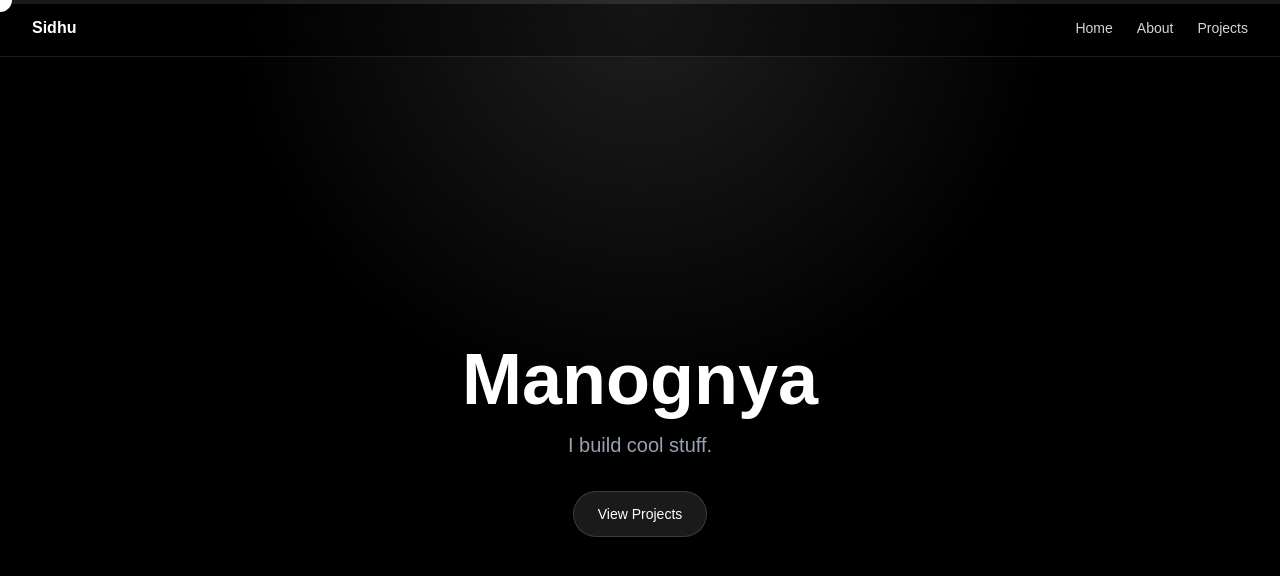
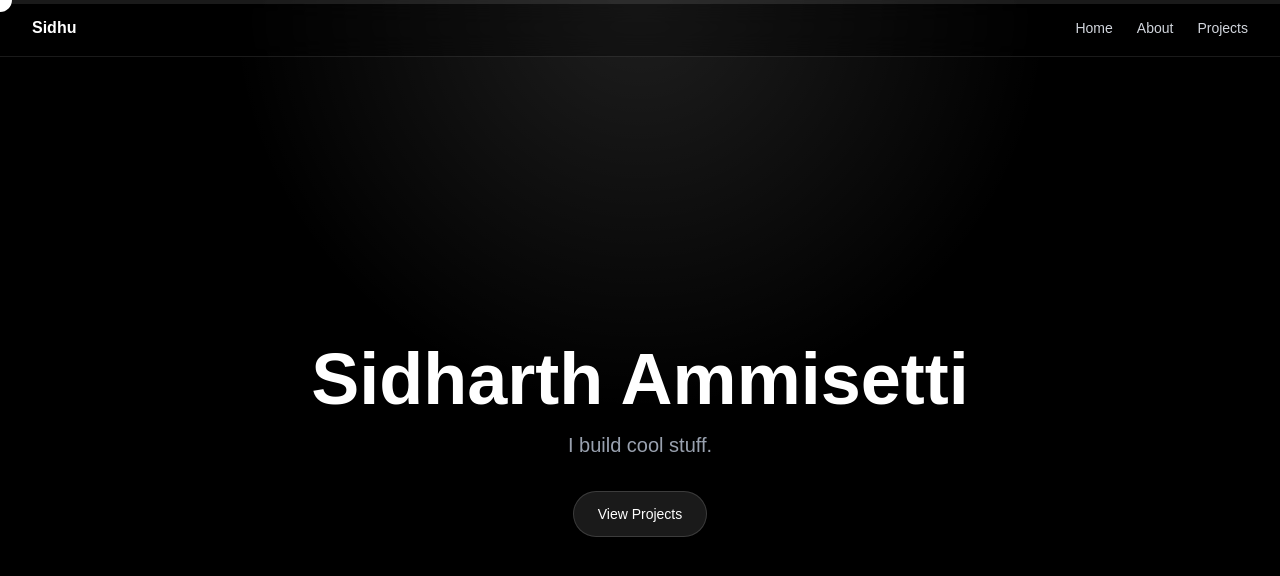
Before and after one commit to Jeytex/portfolio, a Next.js app: page / in a window 1280 px wide. Shown: the top 576 px of the page. Built offline with nearby package versions, Linux system fonts and the light colour scheme.

Commit message:
Update page.tsx

```diff
--- a/app/page.tsx
+++ b/app/page.tsx
@@ -95,7 +95,7 @@ export default function Home() {
             transition={{ duration: 1 }}
             className="text-5xl font-bold sm:text-6xl md:text-7xl"
           >
-            Manognya
+            Sidharth Ammisetti
           </motion.h1>
 
           <motion.p
```
